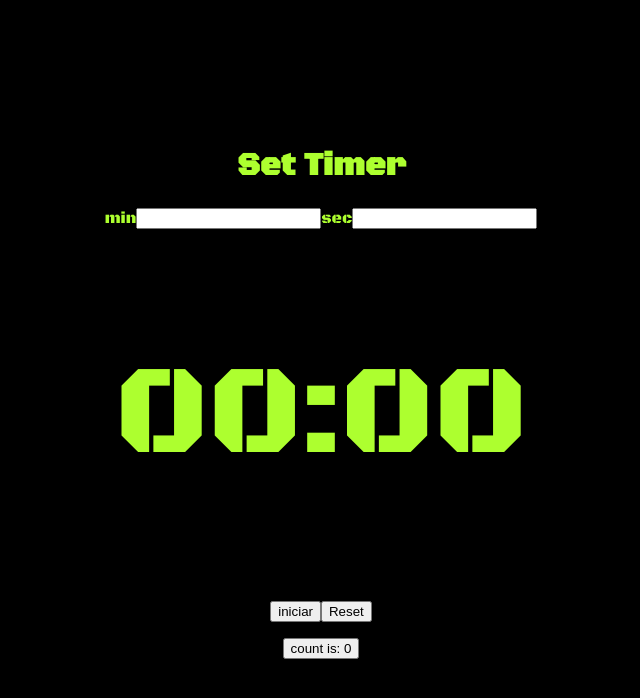
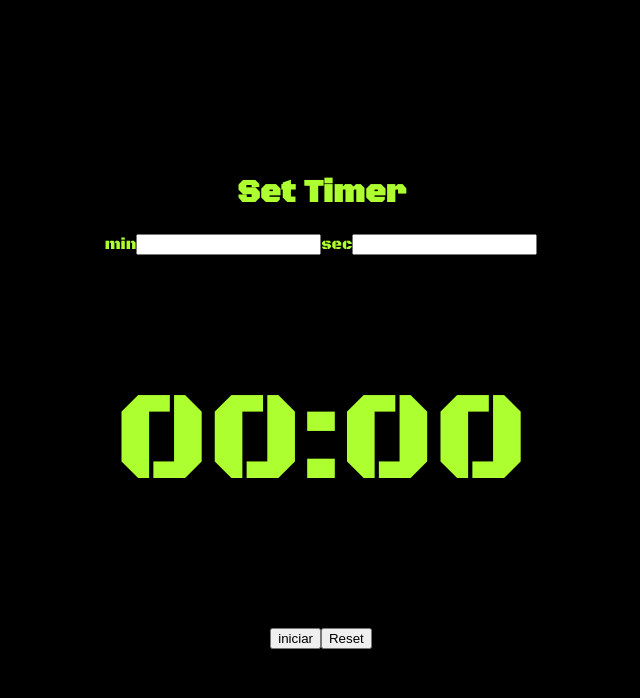
Before and after one commit to diegofernandoalayon/Timer-react, a React (Vite) app: page / in a window 1280 px wide. Shown: the top 698 px of the page, without its empty margins (319-959 px from the left). Built offline with nearby package versions, Linux system fonts and the light colour scheme.

Commit message:
creando pagina Timer,

```diff
--- a/src/App.jsx
+++ b/src/App.jsx
@@ -1,12 +1,7 @@
-import { useState } from 'react'
-// import DisplayTimer from './components/DisplayTimer'
-
 import './App.css'
-import Timer from './components/Timer'
+import Timer from './pages/Timer'
 
 function App () {
-  const [count, setCount] = useState(0)
-
   return (
     <div className='App'>
 
@@ -14,11 +9,7 @@ function App () {
 
         {/* <DisplayTimer /> */}
         <Timer />
-        <p>
-          <button type='button' onClick={() => setCount((count) => count + 1)}>
-            count is: {count}
-          </button>
-        </p>
+
       </div>
 
     </div>
--- a/src/components/Timer/index.jsx
+++ b/src/pages/Timer/index.jsx
@@ -1,6 +1,6 @@
 import { useState, useEffect, useRef } from 'react'
-import DisplayTimer from '../DisplayTimer'
-import FormTimer from '../FormTimer'
+import DisplayTimer from '../../components/DisplayTimer'
+import FormTimer from '../../components/FormTimer'
 export default function Timer () {
   const [min, setMin] = useState(0)
   const [sec, setSec] = useState(0)
```
